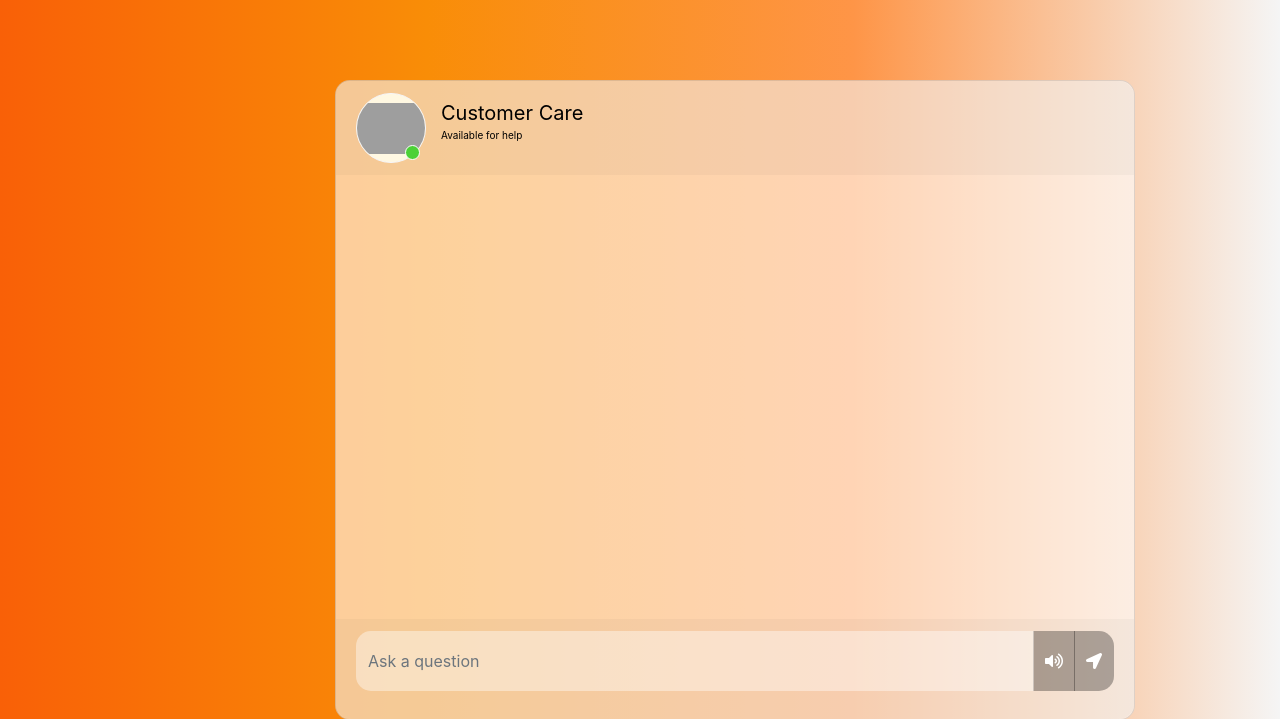
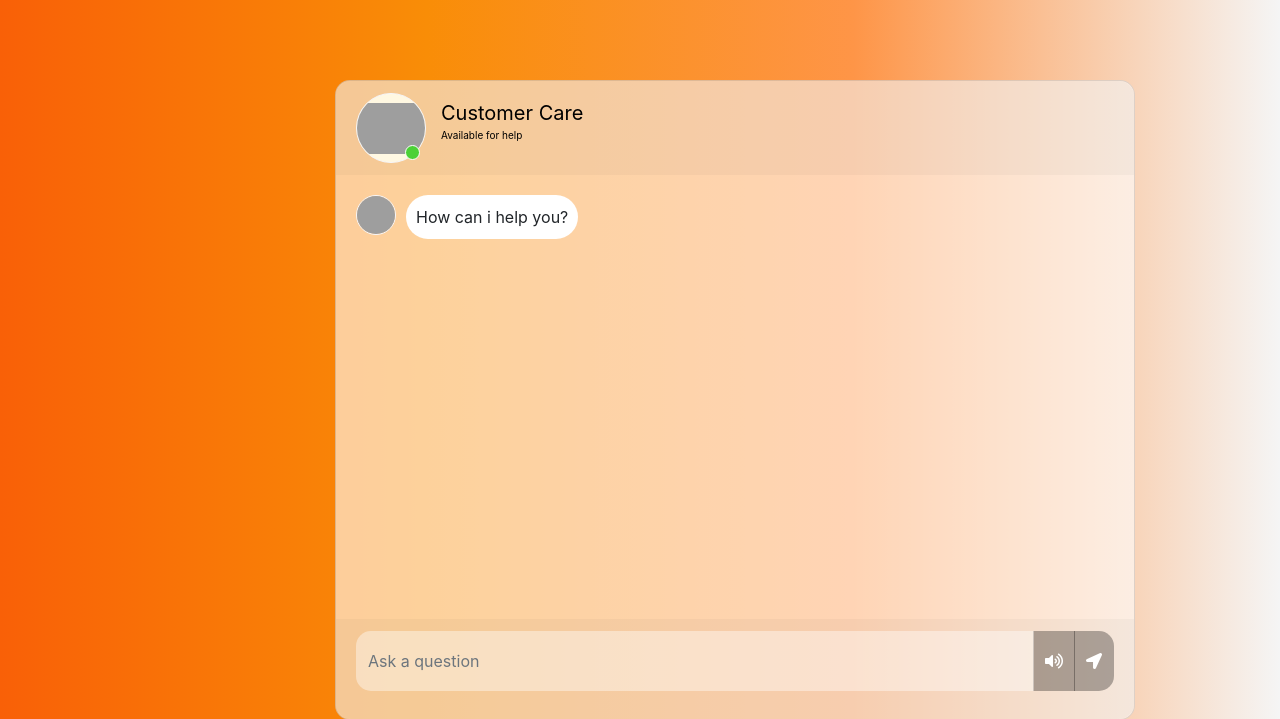
Before and after one commit to Swastikkkkk/Customer_Service_GenAI, a Flask app: page /chat in a window 1280 px wide. Shown: the top 719 px of the page. Run offline with Flask 3, Linux system fonts and the light colour scheme; some libraries are stand-ins or nearby versions; grey boxes are pictures that could not be loaded.

Commit message:
Add files via upload

```diff
--- a/templates/chat.html
+++ b/templates/chat.html
@@ -53,6 +53,9 @@
 									class="rounded-circle user_img_msg"></div>
 									How can i help you?
 						</div> -->
+						<div class="d-flex justify-content-start mb-4"><div class="img_cont_msg"><img src="https://i.ibb.co/wdLHNxw/Screenshot-2024-07-29-170423.png" class="rounded-circle user_img_msg"></div><div class="msg_cotainer">
+							How can i help you?
+							</div></div>
 
 
 
@@ -113,7 +116,7 @@
 					console.log(data)
 					var botHtml =
 						'<div class="d-flex justify-content-start mb-4"><div class="img_cont_msg"><img src="https://i.ibb.co/wdLHNxw/Screenshot-2024-07-29-170423.png" class="rounded-circle user_img_msg"></div><div class="msg_cotainer">' +
-						data +
+						data+
 						'</div></div>';
 					$("#messageFormeight").append($.parseHTML(botHtml));
 					console.log(data)
```
